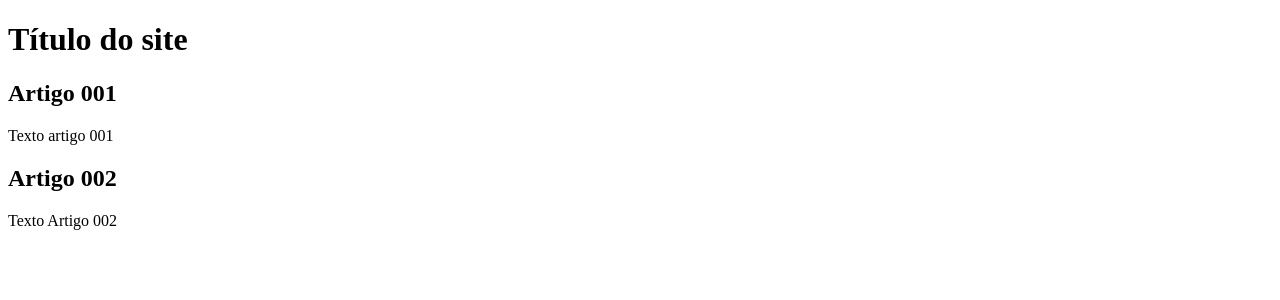
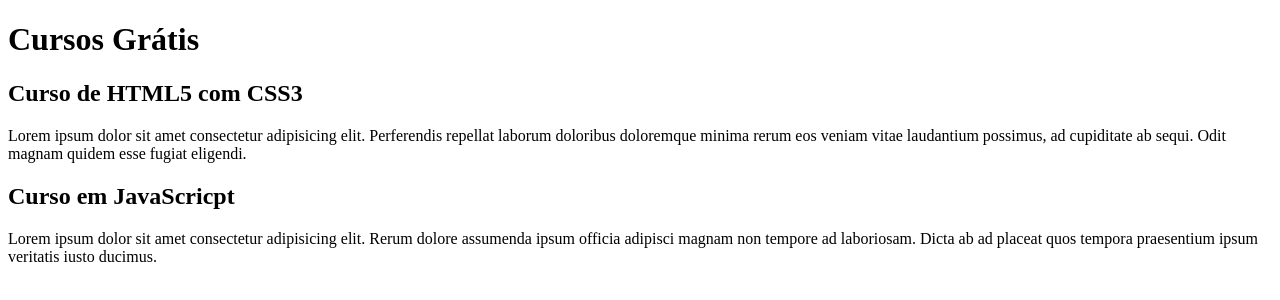
Before and after one commit to leozinhocarrera/Projeto-site, a plain HTML site: page index.html in a window 1280 px wide. Drawn offline with Linux system fonts and the light colour scheme.

Commit message:
comecei a escrever o conteúdo

```diff
--- a/index.html
+++ b/index.html
@@ -8,15 +8,15 @@
 <body>
     <main>
         <headr>
-            <h1>Título do site</h1>
+            <h1>Cursos Grátis</h1>
         </headr>
         <article>
-            <h2>Artigo 001</h2>
-            <p>Texto artigo 001</p>
+            <h2>Curso de HTML5 com CSS3</h2>
+        <p>Lorem ipsum dolor sit amet consectetur adipisicing elit. Perferendis repellat laborum doloribus doloremque minima rerum eos veniam vitae laudantium possimus, ad cupiditate ab sequi. Odit magnam quidem esse fugiat eligendi.</p>
         </article>
         <article>
-        <h2>Artigo 002</h2>
-        <p>Texto Artigo 002</p>
+        <h2>Curso em JavaScricpt</h2>
+        <p>Lorem ipsum dolor sit amet consectetur adipisicing elit. Rerum dolore assumenda ipsum officia adipisci magnam non tempore ad laboriosam. Dicta ab ad placeat quos tempora praesentium ipsum veritatis iusto ducimus.</p>
     </article>
     </main>
 </body>
```
